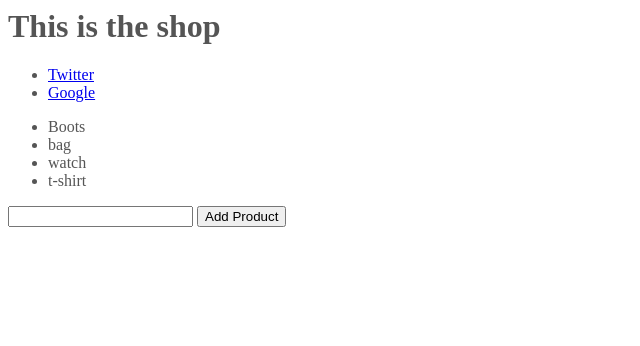
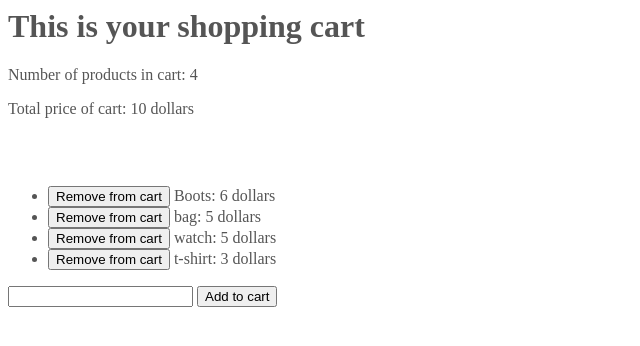
Before and after one commit to AnttiSonninen/ecom, a Django app: template ecom/django_ecom/templates/shop.html in a window 1280 px wide. Shown: the top 346 px of the page, without its empty margins (0-640 px from the left). Run offline with Django 3.2, Linux system fonts and the light colour scheme; data comes from the database, SQL or seed files in the repository; both versions use the stored data as it was after the commit; tables that the repository leaves empty hold one stand-in row (values such as "Sample post"); the template is opened without the code that fills it: values that come from a table or form of the project are taken from there, most other values are stand-ins (such as "Sample title", 1, 10 or a date in 2020).

Commit message:
shopping cart works

```diff
--- a/ecom/django_ecom/django_ecom/urls.py
+++ b/ecom/django_ecom/django_ecom/urls.py
@@ -15,11 +15,12 @@ Including another URLconf
 """
 from django.contrib import admin
 from django.urls import path
-from shop.views import showAbout, shopTemplate, addProduct
+from shop.views import showAbout, shopTemplate, addProduct, deleteProduct
 
 urlpatterns = [
     path('admin/', admin.site.urls),
     path('about/', showAbout),
     path('shop/', shopTemplate),
-    path('addTodo/', addProduct)
+    path('addTodo/', addProduct),
+    path('deleteTodo/<int:product_id>/', deleteProduct),
 ]
--- a/ecom/django_ecom/shop/models.py
+++ b/ecom/django_ecom/shop/models.py
@@ -4,3 +4,4 @@ from django.db import models
 
 class ShopProduct(models.Model):
 	name = models.TextField()
+	price = models.IntegerField(default=1)
--- a/ecom/django_ecom/templates/shop.html
+++ b/ecom/django_ecom/templates/shop.html
@@ -5,22 +5,28 @@
 </head>
 <body>
 
-	<h1>This is the shop</h1>
-	<ul>
-		<li><a href="http://www.twitter.com">Twitter</a></li>
-		<li><a href="http://www.google.fi">Google</a></li>
-	</ul>
+	<h1>This is your shopping cart</h1>
 
+	<p>Number of products in cart: {{ all_items|length}} </p>
+	<p>Total price of cart: {{sum}} dollars</p>
+
+	<br><br>
 
 	<ul>
 		{% for product in all_items %}
-		<li>{{ product.name }} </li>
+		<li><form action="/deleteTodo/{{product.id}}/" style="display: inline;" method="post">{% csrf_token %}
+				<input type="submit" value="Remove from cart"/>
+		</form>
+		{{ product.name }}: {{product.price}} dollars
+
+
+		</li>
 		{% endfor %}
 	</ul>
 
 	<form action="/addTodo/" method="post">{% csrf_token %}
 		<input type="text" name="content"/>
-		<input type="submit" value="Add Product"/>
+		<input type="submit" value="Add to cart"/>
 	</form>
 </body>
 
```
Also changed, not shown: ecom/django_ecom/shop/views.py (+12 -4 lines), ecom/django_ecom/db.sqlite3, ecom/django_ecom/shop/migrations/0002_shopproduct_price.py (added).
